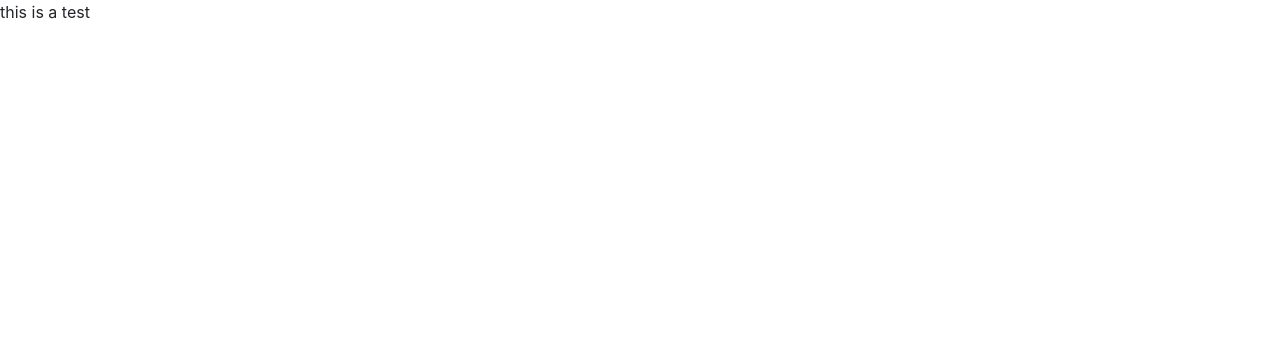
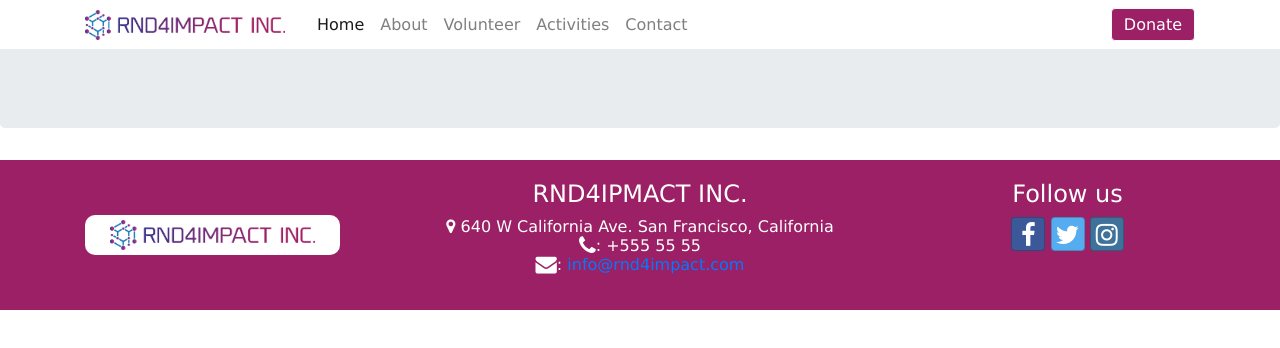
Before and after one commit to vicc30/RND4IMPACT, a website: page index.html in a window 1280 px wide. Drawn offline with nearby package versions, Linux system fonts and the light colour scheme.

Commit message:
Added Header/Footer and basic Sass  rules

```diff
--- a/css/styles.scss
+++ b/css/styles.scss
@@ -1,4 +1,39 @@
+$color-white: #ffffff;
+$color-main: #9b2065;
+$color-blue: #2b50aa;
+$color-yellow: #e6af2e;
+$font-stack: Verdana, sans-serif;
+
 @mixin zero-margin($pad-up-dn, $pad-left-right) {
 	margin:0px auto;
 	padding: $pad-up-dn $pad-left-right;
 }
+
+@mixin fonts($size, $color) {
+	font: 100% $font-stack;
+	font-size: $size;
+	color: $color;
+}
+
+.navbar-light {
+	@include zero-margin(0px, 0px);
+	@include fonts(auto, $color-main);
+	background-color: $color-white;
+}
+
+#donateButton {
+	background-color: $color-main;
+	@include fonts(auto, $color-white);
+}
+
+.footer {
+	background-color: $color-main;
+	@include fonts(auto, $color-white);
+	@include zero-margin(20px, 0px);
+}
+
+.imgFooter {
+	background-color: $color-white;
+	@include zero-margin(5px, 5px);
+	border-radius: 10px;
+}
--- a/index.html
+++ b/index.html
@@ -15,9 +15,74 @@
         <!-- endbuild -->
 </head>
 <body>
+    <!--initial navbar-->
+    <nav class="navbar navbar-light navbar-expand-sm fixed-top">
+        <div class="container">
+            <button class="navbar-toggler" type="button" data-toggle="collapse" data-target="#Navbar">
+                <span class="navbar-toggler-icon"></span>
+            </button>
+            <a class="navbar-brand mr-auto mr-sm-4" href="#"><img src="img/logo.png" height="30" width="200"></a>
+            <div class="collapse navbar-collapse" id="Navbar">
+                <ul class="navbar-nav mr-auto">
+                    <li class="nav-item active"><a class="nav-link" href="#"> Home</a></li>
+                    <li class="nav-item"><a class="nav-link" href="#"> About</a></li>
+                    <li class="nav-item"><a class="nav-link" href="#"> Volunteer</a></li>
+                    <li class="nav-item"><a class="nav-link" href="#"> Activities</a></li>
+                    <li class="nav-item"><a class="nav-link" href="#"> Contact</a></li>
+                </ul>
+            </div>
+            <span class="navbar-text">
+                <a class ="btn btn-light" id="donateButton" role="button" id="DonateButton" href="#">
+                    Donate
+                </a>
+            </span>
+        </div>
+    </nav>
 
-    <p>this is a test</p>
+    <header class="jumbotron">
 
+    </header>
+
+    <div class="container">
+
+    </div>
+
+    <footer class="footer">
+        <div class="container">
+            <div class="row">
+                <div class="col-12 col-md-3 order-12">
+                    <div class="text-center d-none d-lg-block">
+                        <h4>Follow us</h4>
+                    </div>
+                    <div class="text-center d-lg-none">
+                        <h4>Contact us</h4>
+                    </div>
+                    <div class="text-center">
+                        <a class="btn btn-social-icon btn-facebook" href="http://www.facebook.com/profile.php?id="><i class="fa fa-facebook fa-lg"></i></a>
+                        <a class="btn btn-social-icon btn-twitter" href="http://twitter.com/"><i class="fa fa-twitter fa-lg"></i></a>
+                        <a class ="btn btn-social-icon btn-instagram" href="http://instagram.com/"><i class="fa fa-instagram fa-lg"></i></a>
+                    </div>
+                </div>
+                <div class="col-12 col-md-5 col-lg-6 order-1">
+                    <div class="text-center">
+                        <h4 class="d-none d-lg-block">RND4IPMACT INC.</h4>
+                        <address>
+                                <i class="fa fa-map-marker"></i>
+                                640 W California Ave.
+                                San Francisco, California<br>
+                                <i class="fa fa-phone fa-lg"></i>: +555 55 55<br>
+                                <i class="fa fa-envelope fa-lg"></i>: <a href="mailto:info@rnd4impact.com">info@rnd4impact.com</a>
+                        </address>
+                    </div>
+                </div>
+                <div class="col-12 col-md-4 col-lg-3 align-self-center">
+                    <div class="container d-flex imgFooter justify-content-center" >
+                        <a href="#"><img src="img/logo.png" height="30" width="auto></a>
+                    </div>
+                </div>
+            </div>
+        </div>
+    </footer>
 </body>
     <!-- jQuery first, then Popper.js, then Bootstrap JS. -->
     <!-- build:js js/main.js -->
```
Also changed, not shown: css/styles.css, img/logo.png (added).
